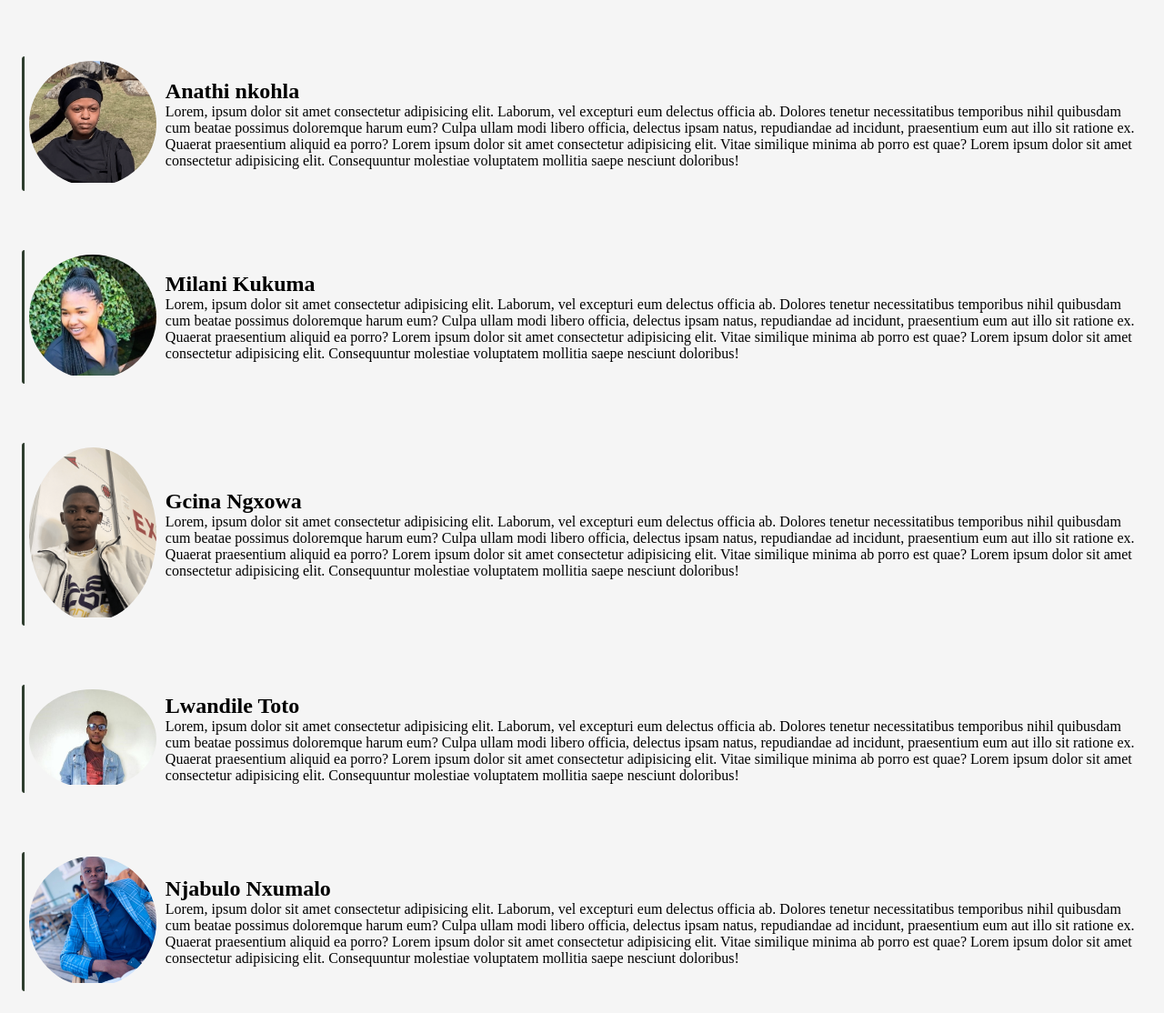
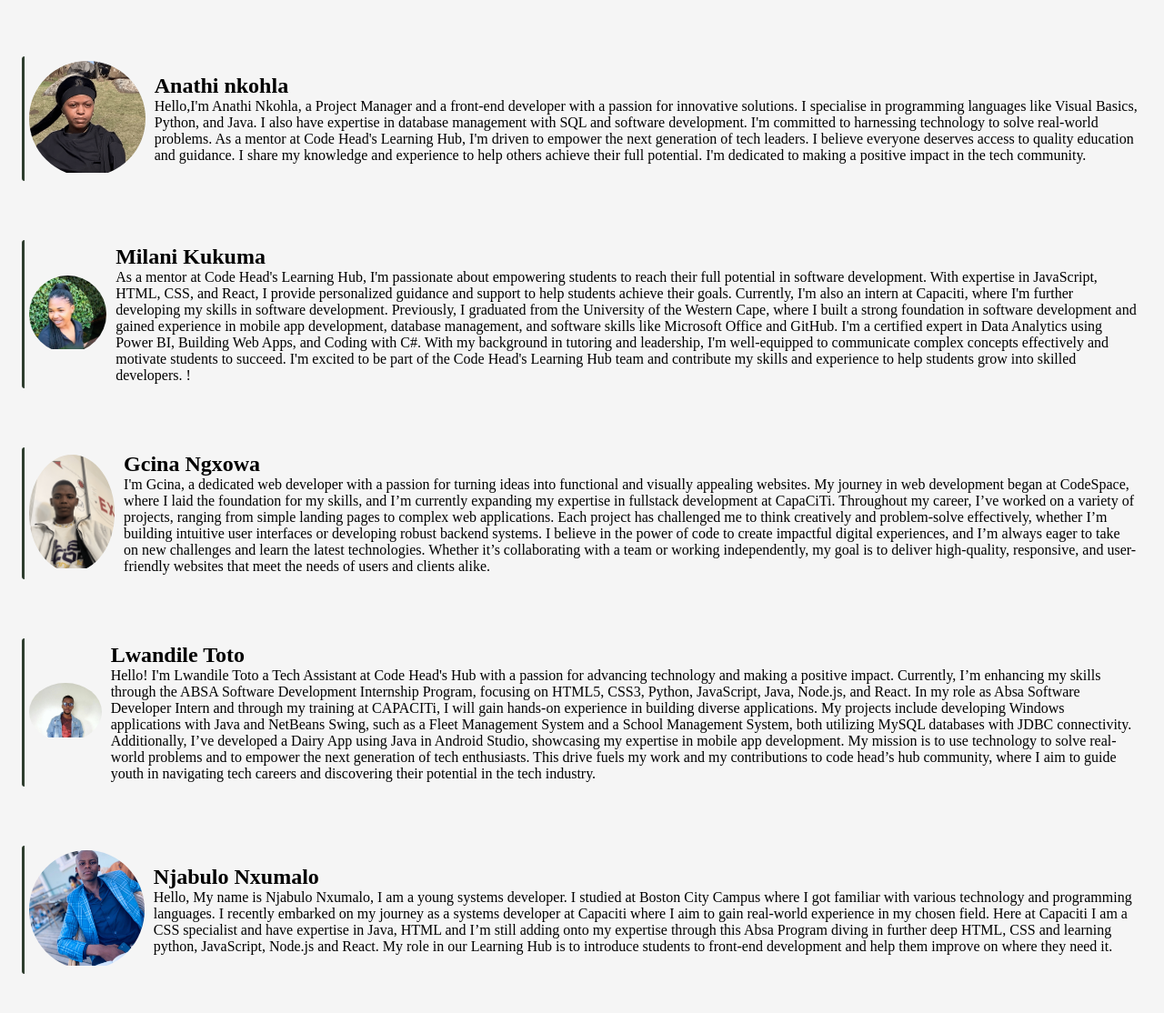
Before and after one commit to lwandile9/Code-Heads-Hub, a plain HTML site: page our-team.html in a window 1280 px wide. Shown: the part 112-1226 px from the top of the page at 91% size. Drawn offline with Linux system fonts and the light colour scheme.

Commit message:
changed about us text

```diff
--- a/css/main.css
+++ b/css/main.css
@@ -102,6 +102,10 @@
   margin: 15px 0px;
   text-align: left;
 
+}
+
+.ngxowa{width: 50px;
+height: 80px;
 }
 
 /**** mission and version*******/
--- a/our-team.html
+++ b/our-team.html
@@ -28,9 +28,9 @@
       </div>
       <div class="bio-text-container">
         <h2>Anathi nkohla</h2>
-        <p>Lorem, ipsum dolor sit amet consectetur adipisicing elit. Laborum, vel excepturi eum delectus officia ab. Dolores tenetur necessitatibus temporibus nihil quibusdam cum beatae possimus doloremque harum eum? Culpa ullam modi libero officia, delectus ipsam natus, repudiandae ad incidunt, praesentium eum aut illo sit ratione ex. Quaerat praesentium aliquid ea porro?
+        <p>Hello,I'm Anathi Nkohla, a Project Manager and a front-end developer with a passion for innovative solutions. I specialise in programming languages like Visual Basics, Python, and Java. I also have expertise in database management with SQL and software development. I'm committed to harnessing technology to solve real-world problems.
 
-          Lorem ipsum dolor sit amet consectetur adipisicing elit. Vitae similique minima ab porro est quae? Lorem ipsum dolor sit amet consectetur adipisicing elit. Consequuntur molestiae voluptatem mollitia saepe nesciunt doloribus!
+          As a mentor at Code Head's Learning Hub, I'm driven to empower the next generation of tech leaders. I believe everyone deserves access to quality education and guidance. I share my knowledge and experience to help others achieve their full potential. I'm dedicated to making a positive impact in the tech community.
         </p>
       </div>
 
@@ -42,9 +42,7 @@
       </div>
       <div class="bio-text-container">
         <h2>Milani Kukuma</h2>
-        <p>Lorem, ipsum dolor sit amet consectetur adipisicing elit. Laborum, vel excepturi eum delectus officia ab. Dolores tenetur necessitatibus temporibus nihil quibusdam cum beatae possimus doloremque harum eum? Culpa ullam modi libero officia, delectus ipsam natus, repudiandae ad incidunt, praesentium eum aut illo sit ratione ex. Quaerat praesentium aliquid ea porro?
-
-          Lorem ipsum dolor sit amet consectetur adipisicing elit. Vitae similique minima ab porro est quae? Lorem ipsum dolor sit amet consectetur adipisicing elit. Consequuntur molestiae voluptatem mollitia saepe nesciunt doloribus!
+        <p>As a mentor at Code Head's Learning Hub, I'm passionate about empowering students to reach their full potential in software development. With expertise in JavaScript, HTML, CSS, and React, I provide personalized guidance and support to help students achieve their goals. Currently, I'm also an intern at Capaciti, where I'm further developing my skills in software development. Previously, I graduated from the University of the Western Cape, where I built a strong foundation in software development and gained experience in mobile app development, database management, and software skills like Microsoft Office and GitHub. I'm a certified expert in Data Analytics using Power BI, Building Web Apps, and Coding with C#. With my background in tutoring and leadership, I'm well-equipped to communicate complex concepts effectively and motivate students to succeed. I'm excited to be part of the Code Head's Learning Hub team and contribute my skills and experience to help students grow into skilled developers. !
         </p>
       </div>
 
@@ -56,9 +54,10 @@
       </div>
       <div class="bio-text-container">
         <h2>Gcina Ngxowa</h2>
-        <p>Lorem, ipsum dolor sit amet consectetur adipisicing elit. Laborum, vel excepturi eum delectus officia ab. Dolores tenetur necessitatibus temporibus nihil quibusdam cum beatae possimus doloremque harum eum? Culpa ullam modi libero officia, delectus ipsam natus, repudiandae ad incidunt, praesentium eum aut illo sit ratione ex. Quaerat praesentium aliquid ea porro?
+        <p>I'm Gcina, a dedicated web developer with a passion for turning ideas into functional and visually appealing websites. My journey in web development began at CodeSpace, where I laid the foundation for my skills, and I’m currently expanding my expertise in fullstack development at CapaCiTi.
+          Throughout my career, I’ve worked on a variety of projects, ranging from simple landing pages to complex web applications. Each project has challenged me to think creatively and problem-solve effectively, whether I’m building intuitive user interfaces or developing robust backend systems.
+          I believe in the power of code to create impactful digital experiences, and I’m always eager to take on new challenges and learn the latest technologies. Whether it’s collaborating with a team or working independently, my goal is to deliver high-quality, responsive, and user-friendly websites that meet the needs of users and clients alike.
 
-          Lorem ipsum dolor sit amet consectetur adipisicing elit. Vitae similique minima ab porro est quae? Lorem ipsum dolor sit amet consectetur adipisicing elit. Consequuntur molestiae voluptatem mollitia saepe nesciunt doloribus!
         </p>
       </div>
 
@@ -70,9 +69,9 @@
       </div>
       <div class="bio-text-container">
         <h2>Lwandile Toto</h2>
-        <p>Lorem, ipsum dolor sit amet consectetur adipisicing elit. Laborum, vel excepturi eum delectus officia ab. Dolores tenetur necessitatibus temporibus nihil quibusdam cum beatae possimus doloremque harum eum? Culpa ullam modi libero officia, delectus ipsam natus, repudiandae ad incidunt, praesentium eum aut illo sit ratione ex. Quaerat praesentium aliquid ea porro?
-
-          Lorem ipsum dolor sit amet consectetur adipisicing elit. Vitae similique minima ab porro est quae? Lorem ipsum dolor sit amet consectetur adipisicing elit. Consequuntur molestiae voluptatem mollitia saepe nesciunt doloribus!
+        <p>Hello! I'm Lwandile Toto a Tech Assistant at Code Head's Hub with a passion for advancing technology and making a positive impact. Currently, I’m enhancing my skills through the ABSA Software Development Internship Program, focusing on HTML5, CSS3, Python, JavaScript, Java, Node.js, and React.
+          In my role as Absa Software Developer Intern and through my training at CAPACITi, I will gain hands-on experience in building diverse applications. My projects include developing Windows applications with Java and NetBeans Swing, such as a Fleet Management System and a School Management System, both utilizing MySQL databases with JDBC connectivity. Additionally, I’ve developed a Dairy App using Java in Android Studio, showcasing my expertise in mobile app development.
+          My mission is to use technology to solve real-world problems and to empower the next generation of tech enthusiasts. This drive fuels my work and my contributions to code head’s hub community, where I aim to guide youth in navigating tech careers and discovering their potential in the tech industry.
         </p>
       </div>
 
@@ -84,9 +83,9 @@
       </div>
       <div class="bio-text-container">
         <h2>Njabulo Nxumalo</h2>
-        <p>Lorem, ipsum dolor sit amet consectetur adipisicing elit. Laborum, vel excepturi eum delectus officia ab. Dolores tenetur necessitatibus temporibus nihil quibusdam cum beatae possimus doloremque harum eum? Culpa ullam modi libero officia, delectus ipsam natus, repudiandae ad incidunt, praesentium eum aut illo sit ratione ex. Quaerat praesentium aliquid ea porro?
-
-        Lorem ipsum dolor sit amet consectetur adipisicing elit. Vitae similique minima ab porro est quae? Lorem ipsum dolor sit amet consectetur adipisicing elit. Consequuntur molestiae voluptatem mollitia saepe nesciunt doloribus!
+        <p>Hello, My name is Njabulo Nxumalo, I am a young systems developer. I studied at Boston City Campus where I got familiar with various technology and programming languages.
+          I recently embarked on my journey as a systems developer at Capaciti where I aim to gain real-world experience in my chosen field. Here at Capaciti I am a CSS specialist and have expertise in Java, HTML and I’m still adding onto my expertise through this Absa Program diving in further deep HTML, CSS and learning python, JavaScript, Node.js and React.
+          My role in our Learning Hub is to introduce students to front-end development and help them improve on where they need it.
         </p>
       </div>
 
```
Also changed, not shown: index.html (+10 -10 lines).
